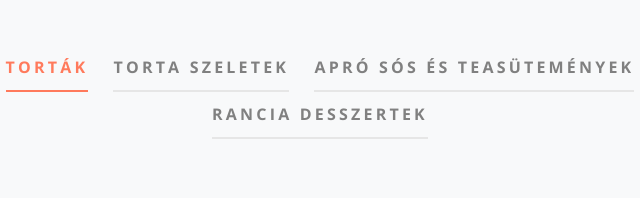
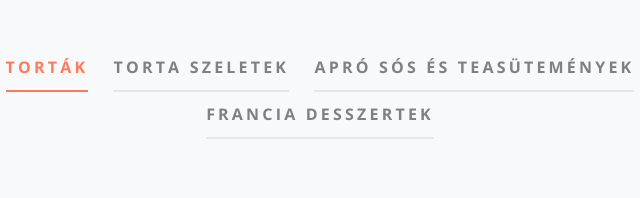
Before and after one commit to dsandor87/bakery, a website: page index.html in a window 1280 px wide. Shown: the part 3102-3300 px from the top of the page, 320-960 px from the left. Drawn offline with nearby package versions, Linux system fonts and the light colour scheme; files whose address does not match are found by name; a web font is replaced by a local one.

Commit message:
adjustments

```diff
--- a/index.html
+++ b/index.html
@@ -227,7 +227,7 @@
                     <a class="nav-link" id="pills-dinner-tab" data-toggle="pill" href="#pills-dinner" role="tab" aria-controls="pills-dinner" aria-selected="false">Apró sós és teasütemények</a>
                   </li>
                   <li class="nav-item">
-                    <a class="nav-link" id="pills-dinner-tab" data-toggle="pill" href="#pills-dinner" role="tab" aria-controls="pills-dinner" aria-selected="false">rancia desszertek</a>
+                    <a class="nav-link" id="pills-dinner-tab" data-toggle="pill" href="#pills-dinner" role="tab" aria-controls="pills-dinner" aria-selected="false">Francia desszertek</a>
                   </li>
                 </ul>
                 <div class="tab-content" id="pills-tabContent">
```
